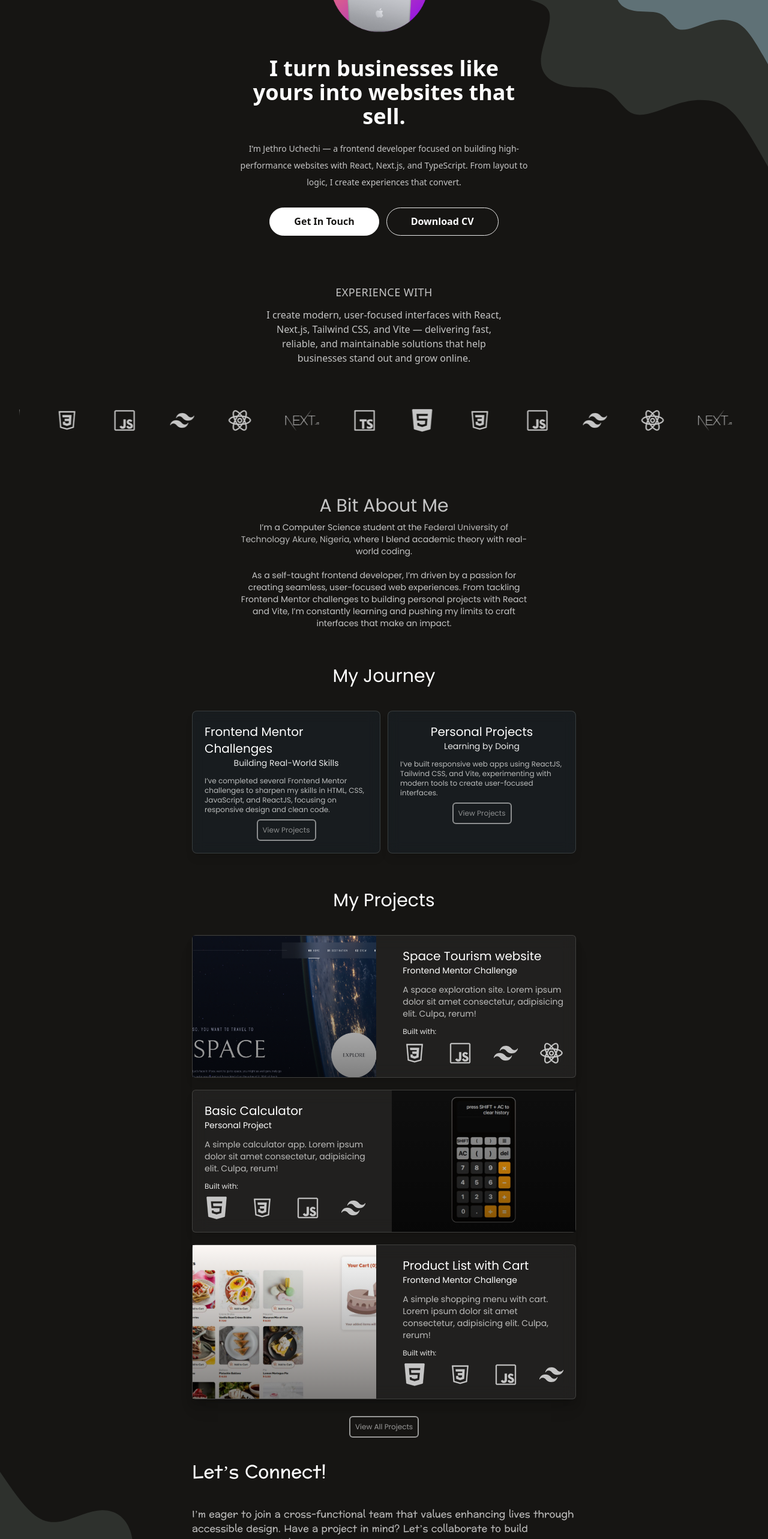
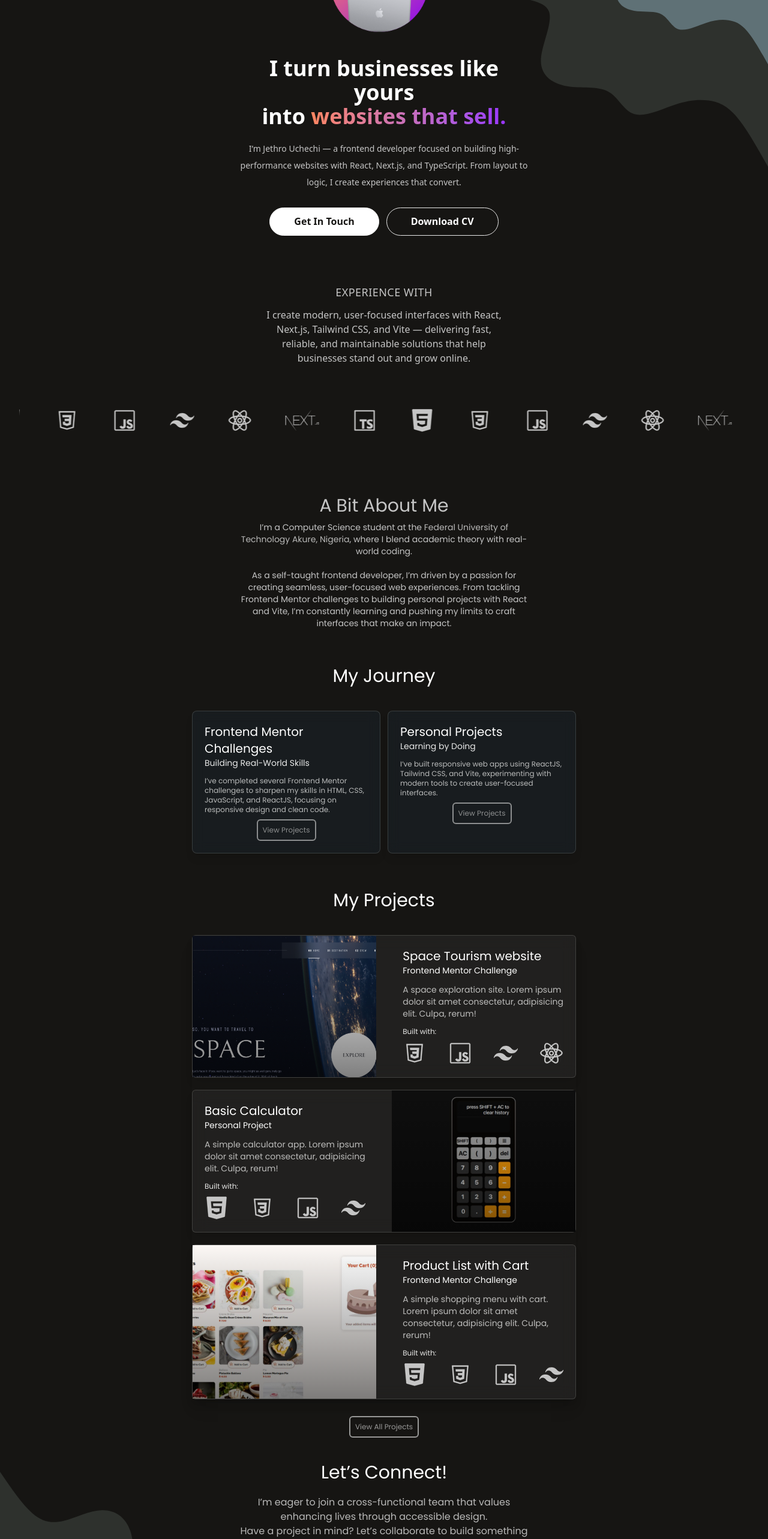
Before and after one commit to Jay-Tiroh/portfolio, a Next.js app: page / in a window 1280 px wide. Shown: the part 234-2800 px from the top of the page at 60% size. Built offline with nearby package versions, Linux system fonts and the light colour scheme.

Commit message:
minor changes

```diff
--- a/src/app/globals.css
+++ b/src/app/globals.css
@@ -13,7 +13,6 @@
   --color-faded: rgba(255, 255, 255, 0.7);
   --color-dim: rgba(255, 255, 255, 0.5);
   --color-neon: #b86bff;
-  /* --animation-marquee: marquee var(--duration, 30s) linear infinite; */
 }
 
 body {
@@ -99,19 +98,6 @@ em {
   @apply text-indigo-200  not-italic;
 }
 
-/* .gradient {
-
-  @apply md:absolute;
-  width: var(--width);
-  height: calc(var(--width) * 1.1195);
-
-  background: radial-gradient(
-    50% 50% at 50% 50%,
-    #763cac 0%,
-    rgba(50, 15, 133, 0) 100%
-  );
-} */
-
 .card {
   box-shadow: 4px 7px 26px rgba(0, 0, 0, 0.12);
   border-radius: 15px;
@@ -162,7 +148,7 @@ em {
   display: inline-block;
   white-space: nowrap;
   overflow: hidden;
-  border-right: 2px solid var(--color-faded); /* blinking cursor */
+  border-right: 2px solid var(--color-faded);
   width: 0;
   animation: typing var(--duration, 2s) steps(var(--steps, 20)) forwards,
     blink 0.7s step-end infinite;
@@ -196,7 +182,6 @@ em {
 }
 
 .neon-img {
-  /* animation: glow-pulse 1.8s ease-in-out infinite; */
   fill: var(--color-secondary);
   stroke: var(--color-dim);
   @apply size-10;
--- a/src/components/Contact.tsx
+++ b/src/components/Contact.tsx
@@ -2,14 +2,14 @@ import React from "react";
 
 const Contact = () => {
   return (
-    <div className="flex flex-col text-sm text-faded justify-center casual gap-5 max-w-[45rem] px-10">
-      <h1 className=" text-white">Let’s Connect!</h1>
-      <p className="  mt-5 ">
+    <div className="flex flex-col text-sm text-faded justify-center semiformal gap-5 max-w-[35rem] px-10 text-center">
+      <h1 className=" text-white ">Let’s Connect!</h1>
+      <p className="  ">
         I’m eager to join a cross-functional team that values enhancing lives
-        through accessible design. Have a project in mind? Let’s collaborate to
-        build something impactful.
+        through accessible design. <br /> Have a project in mind? Let’s
+        collaborate to build something impactful.
       </p>
-      <span className="casual">uchechijethro1@gmail.com</span>
+      <span className="">uchechijethro1@gmail.com</span>
       <div className="social-links flex items-center gap-5">
         <a href="" className="instagram">
           <svg
@@ -25,7 +25,7 @@ const Contact = () => {
           </svg>
         </a>
 
-        <a href="" className="github">
+        <a href="" className="github ">
           <svg
             xmlns="http://www.w3.org/2000/svg"
             x="0px"
--- a/src/components/Hero.tsx
+++ b/src/components/Hero.tsx
@@ -17,7 +17,11 @@ const Hero = () => {
 
         <div className="flex flex-col  text-center  w-full m-auto  mt-10 items-center">
           <h2 className="text-4xl font-bold  mb-5 max-w-[30rem]">
-            I turn businesses like yours into websites that sell.
+            I turn businesses like yours <br />
+            into{" "}
+            <span className="bg-gradient-to-r from-[#FF8660] to-[#9A33FF] bg-clip-text text-transparent">
+              websites that sell.
+            </span>
           </h2>
 
           <p className=" text-sm text-secondary leading-7 mb-2 max-w-[30rem] text-pretty">
--- a/src/components/MyJourney.tsx
+++ b/src/components/MyJourney.tsx
@@ -9,7 +9,7 @@ const MyJourney = () => {
           <div className="grid md:grid-cols-2 place-items-center gap-3  m-auto">
             <div className="card w-full  flex flex-col justify-center p-5 m-auto  rounded-md shadow-lg text-sm">
               <h2 className="text-md"> Frontend Mentor Challenges</h2>
-              <h3 className="text-sm text-accent">
+              <h3 className="text-sm text-accent w-full">
                 Building Real-World Skills
               </h3>
               <p className="text-xs font-normal text-faded mt-3">
@@ -21,8 +21,8 @@ const MyJourney = () => {
             </div>
             {/* card */}
             <div className="card w-full  flex flex-col justify-center p-5 m-auto  rounded-md shadow-lg text-sm">
-              <h2 className="text-md"> Personal Projects</h2>
-              <h3 className="text-sm text-accent">Learning by Doing</h3>
+              <h2 className="text-md w-full"> Personal Projects</h2>
+              <h3 className="text-sm text-accent w-full">Learning by Doing</h3>
               <p className="text-xs font-normal text-faded mt-3">
                 I’ve built responsive web apps using ReactJS, Tailwind CSS, and
                 Vite, experimenting with modern tools to create user-focused
```
Also changed, not shown: src/components/Stack.tsx (+3 -3 lines).
